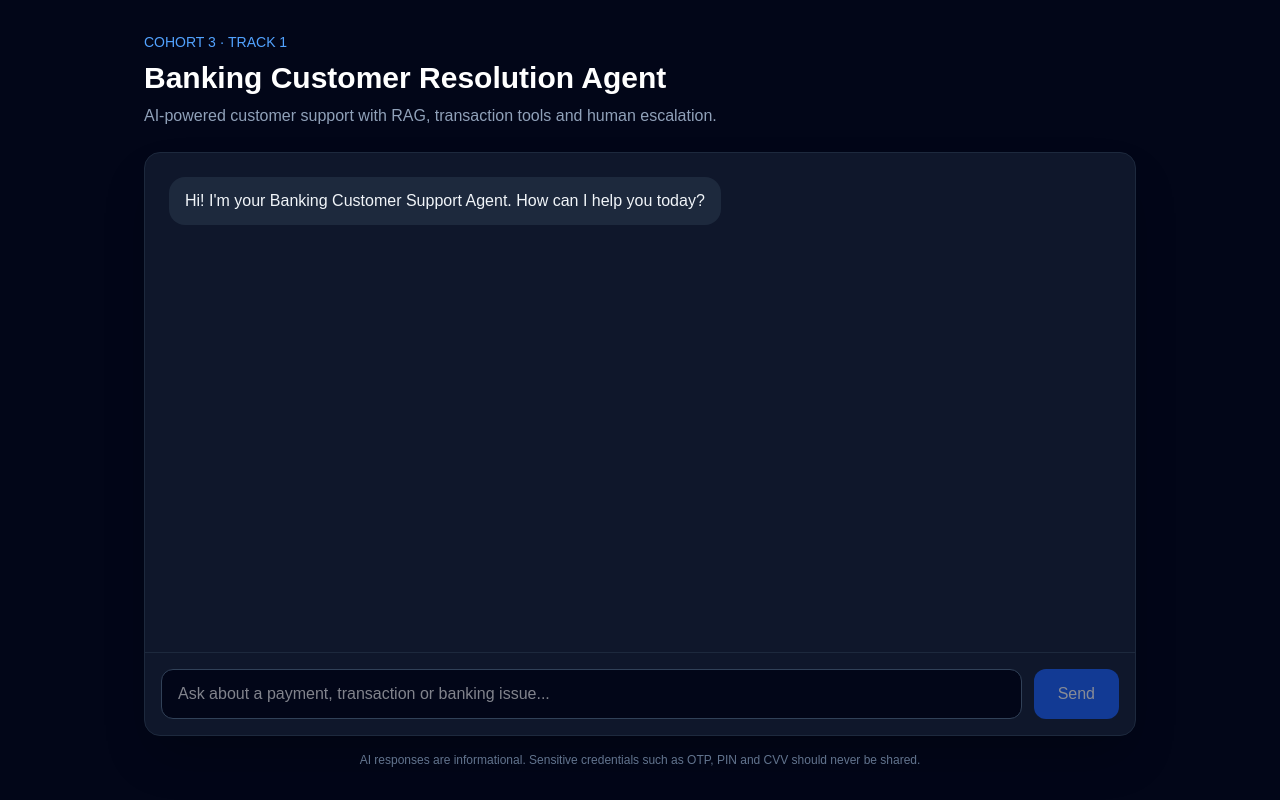
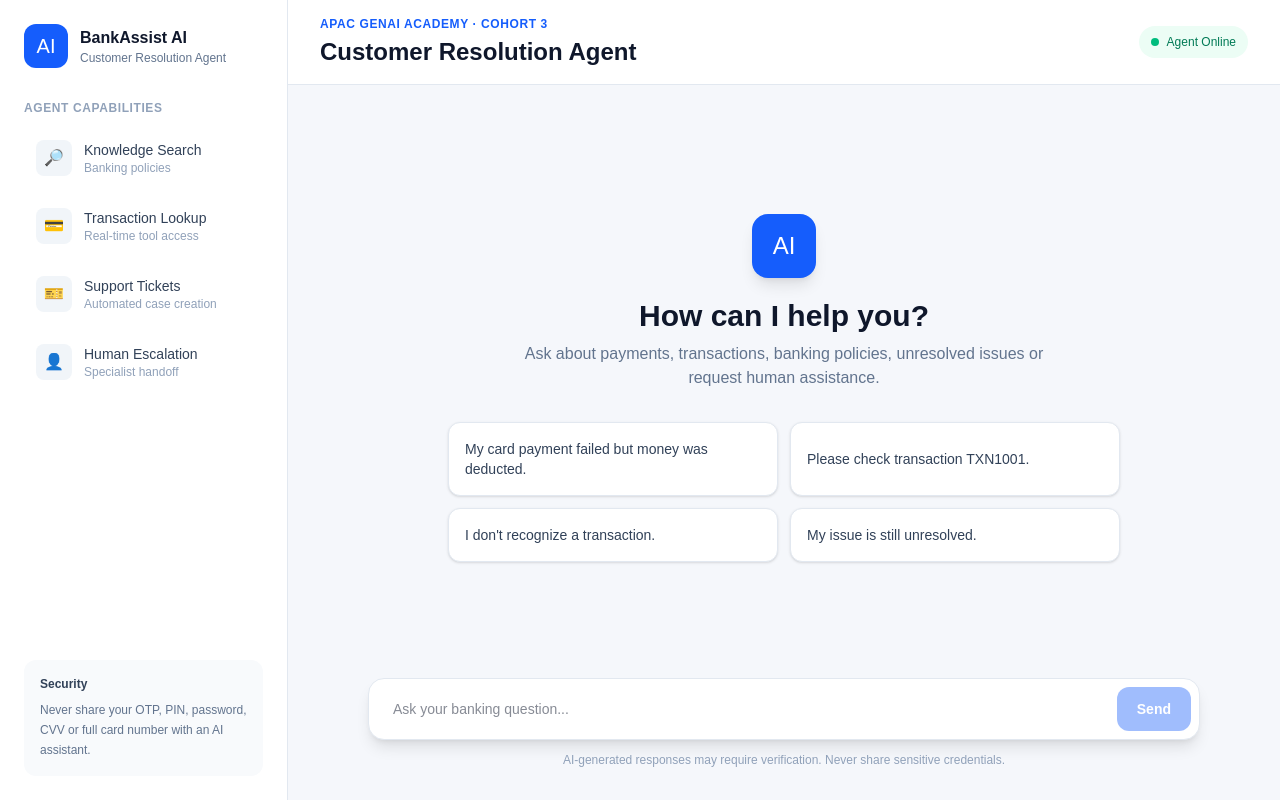
Before and after one commit to balbirkaur/cohort3-track1-customer-facing-ai-agent, a Next.js app in the folder frontend/: page / in a window 1280 px wide. Built offline with nearby package versions, Linux system fonts and the light colour scheme.

Commit message:
feat: complete customer-facing agent UI

```diff
--- a/frontend/src/app/page.tsx
+++ b/frontend/src/app/page.tsx
@@ -10,6 +10,13 @@ type Message = {
 type ApiResponse = {
   response?: unknown;
 };
+
+const suggestions = [
+  "My card payment failed but money was deducted.",
+  "Please check transaction TXN1001.",
+  "I don't recognize a transaction.",
+  "My issue is still unresolved.",
+];
 
 function normalizeResponse(response: unknown): string {
   if (typeof response === "string") {
@@ -45,25 +52,21 @@ function normalizeResponse(response: unknown): string {
 }
 
 export default function Home() {
-  const [messages, setMessages] = useState<Message[]>([
-    {
-      role: "assistant",
-      content:
-        "Hi! I'm your Banking Customer Support Agent. How can I help you today?",
-    },
-  ]);
-
+  const [messages, setMessages] = useState<Message[]>([]);
   const [input, setInput] = useState("");
   const [loading, setLoading] = useState(false);
 
-  async function sendMessage(event: FormEvent<HTMLFormElement>) {
-    event.preventDefault();
+  async function sendMessage(
+    event?: FormEvent<HTMLFormElement>,
+    customMessage?: string
+  ) {
+    event?.preventDefault();
 
-    if (!input.trim() || loading) {
+    const userMessage = customMessage ?? input.trim();
+
+    if (!userMessage || loading) {
       return;
     }
-
-    const userMessage = input.trim();
 
     setMessages((previous) => [
       ...previous,
@@ -108,7 +111,7 @@ export default function Home() {
         },
       ]);
     } catch (error) {
-      console.error("Chat error:", error);
+      console.error(error);
 
       setMessages((previous) => [
         ...previous,
@@ -124,25 +127,126 @@ export default function Home() {
   }
 
   return (
-    <main className="min-h-screen bg-slate-950 text-white">
-      <div className="mx-auto flex min-h-screen max-w-5xl flex-col px-4 py-8">
-        <header className="mb-6">
-          <p className="text-sm font-medium text-blue-400">
-            COHORT 3 · TRACK 1
+    <main className="min-h-screen bg-[#f5f7fb] text-slate-900">
+      <div className="mx-auto flex min-h-screen max-w-7xl">
+        {/* Sidebar */}
+        <aside className="hidden w-72 flex-col border-r border-slate-200 bg-white p-6 lg:flex">
+          <div>
+            <div className="flex items-center gap-3">
+              <div className="flex h-11 w-11 items-center justify-center rounded-xl bg-blue-600 text-xl text-white">
+                AI
+              </div>
+
+              <div>
+                <h2 className="font-bold">BankAssist AI</h2>
+                <p className="text-xs text-slate-500">
+                  Customer Resolution Agent
+                </p>
+              </div>
+            </div>
+
+            <div className="mt-8">
+              <p className="mb-3 text-xs font-semibold uppercase tracking-wider text-slate-400">
+                Agent capabilities
               </p>
 
-          <h1 className="mt-2 text-3xl font-bold">
-            Banking Customer Resolution Agent
+              <div className="space-y-2">
+                <Capability
+                  icon="🔎"
+                  title="Knowledge Search"
+                  text="Banking policies"
+                />
+
+                <Capability
+                  icon="💳"
+                  title="Transaction Lookup"
+                  text="Real-time tool access"
+                />
+
+                <Capability
+                  icon="🎫"
+                  title="Support Tickets"
+                  text="Automated case creation"
+                />
+
+                <Capability
+                  icon="👤"
+                  title="Human Escalation"
+                  text="Specialist handoff"
+                />
+              </div>
+            </div>
+          </div>
+
+          <div className="mt-auto rounded-xl bg-slate-50 p-4">
+            <p className="text-xs font-semibold text-slate-700">
+              Security
+            </p>
+
+            <p className="mt-2 text-xs leading-5 text-slate-500">
+              Never share your OTP, PIN, password, CVV or full
+              card number with an AI assistant.
+            </p>
+          </div>
+        </aside>
+
+        {/* Main */}
+        <section className="flex min-h-screen flex-1 flex-col">
+          {/* Header */}
+          <header className="border-b border-slate-200 bg-white px-5 py-4 sm:px-8">
+            <div className="flex items-center justify-between">
+              <div>
+                <p className="text-xs font-semibold tracking-wider text-blue-600">
+                  APAC GENAI ACADEMY · COHORT 3
+                </p>
+
+                <h1 className="mt-1 text-xl font-bold sm:text-2xl">
+                  Customer Resolution Agent
                 </h1>
+              </div>
 
-          <p className="mt-2 text-slate-400">
-            AI-powered customer support with RAG, transaction
-            tools and human escalation.
-          </p>
+              <div className="flex items-center gap-2 rounded-full bg-emerald-50 px-3 py-2 text-xs font-medium text-emerald-700">
+                <span className="h-2 w-2 rounded-full bg-emerald-500" />
+                Agent Online
+              </div>
+            </div>
           </header>
 
-        <section className="flex flex-1 flex-col overflow-hidden rounded-2xl border border-slate-800 bg-slate-900 shadow-2xl">
-          <div className="flex-1 space-y-4 overflow-y-auto p-6">
+          {/* Chat */}
+          <div className="flex flex-1 flex-col">
+            <div className="mx-auto flex w-full max-w-4xl flex-1 flex-col px-5 py-8 sm:px-8">
+              {messages.length === 0 ? (
+                <div className="flex flex-1 flex-col items-center justify-center">
+                  <div className="flex h-16 w-16 items-center justify-center rounded-2xl bg-blue-600 text-2xl text-white shadow-lg">
+                    AI
+                  </div>
+
+                  <h2 className="mt-5 text-center text-3xl font-bold">
+                    How can I help you?
+                  </h2>
+
+                  <p className="mt-2 max-w-xl text-center text-slate-500">
+                    Ask about payments, transactions, banking
+                    policies, unresolved issues or request human
+                    assistance.
+                  </p>
+
+                  <div className="mt-8 grid w-full max-w-2xl gap-3 sm:grid-cols-2">
+                    {suggestions.map((suggestion) => (
+                      <button
+                        key={suggestion}
+                        onClick={() => sendMessage(undefined, suggestion)}
+                        className="rounded-xl border border-slate-200 bg-white p-4 text-left text-sm shadow-sm transition hover:border-blue-300 hover:shadow-md"
+                      >
+                        <span className="text-slate-700">
+                          {suggestion}
+                        </span>
+                      </button>
+                    ))}
+                  </div>
+                </div>
+              ) : (
+                <div className="flex-1 space-y-5 overflow-y-auto pb-6">
                   {messages.map((message, index) => (
                     <div
                       key={index}
@@ -153,10 +257,10 @@ export default function Home() {
                       }`}
                     >
                       <div
-                  className={`max-w-[80%] rounded-2xl px-4 py-3 ${
+                        className={`max-w-[85%] rounded-2xl px-5 py-4 text-sm leading-6 ${
                           message.role === "user"
                             ? "bg-blue-600 text-white"
-                      : "bg-slate-800 text-slate-100"
+                            : "border border-slate-200 bg-white text-slate-700 shadow-sm"
                         }`}
                       >
                         {message.content}
@@ -166,43 +270,77 @@ export default function Home() {
 
                   {loading && (
                     <div className="flex justify-start">
-                <div className="rounded-2xl bg-slate-800 px-4 py-3 text-slate-400">
-                  Agent is thinking...
+                      <div className="rounded-2xl border border-slate-200 bg-white px-5 py-4 text-sm text-slate-500 shadow-sm">
+                        <span className="animate-pulse">
+                          Agent is analyzing your request...
+                        </span>
                       </div>
                     </div>
                   )}
                 </div>
+              )}
 
+              {/* Input */}
               <form
                 onSubmit={sendMessage}
-            className="border-t border-slate-800 p-4"
+                className="mt-5"
               >
-            <div className="flex gap-3">
+                <div className="flex items-center gap-3 rounded-2xl border border-slate-200 bg-white p-2 shadow-lg">
                   <input
                     value={input}
                     onChange={(event) =>
                       setInput(event.target.value)
                     }
-                placeholder="Ask about a payment, transaction or banking issue..."
-                className="flex-1 rounded-xl border border-slate-700 bg-slate-950 px-4 py-3 outline-none focus:border-blue-500"
+                    placeholder="Ask your banking question..."
+                    className="flex-1 bg-transparent px-4 py-3 text-sm outline-none"
                   />
 
                   <button
                     type="submit"
                     disabled={loading || !input.trim()}
-                className="rounded-xl bg-blue-600 px-6 py-3 font-medium hover:bg-blue-500 disabled:cursor-not-allowed disabled:opacity-50"
+                    className="rounded-xl bg-blue-600 px-5 py-3 text-sm font-semibold text-white transition hover:bg-blue-700 disabled:cursor-not-allowed disabled:opacity-40"
                   >
                     Send
                   </button>
                 </div>
+
+                <p className="mt-3 text-center text-xs text-slate-400">
+                  AI-generated responses may require verification.
+                  Never share sensitive credentials.
+                </p>
               </form>
+            </div>
+          </div>
         </section>
-
-        <footer className="mt-4 text-center text-xs text-slate-500">
-          AI responses are informational. Sensitive credentials
-          such as OTP, PIN and CVV should never be shared.
-        </footer>
       </div>
     </main>
   );
 }
+
+function Capability({
+  icon,
+  title,
+  text,
+}: {
+  icon: string;
+  title: string;
+  text: string;
+}) {
+  return (
+    <div className="flex items-center gap-3 rounded-xl p-3 transition hover:bg-slate-50">
+      <div className="flex h-9 w-9 items-center justify-center rounded-lg bg-slate-100">
+        {icon}
+      </div>
+
+      <div>
+        <p className="text-sm font-medium text-slate-700">
+          {title}
+        </p>
+
+        <p className="text-xs text-slate-400">
+          {text}
+        </p>
+      </div>
+    </div>
+  );
+}
```
Lines whose indentation alone changed are shown as unchanged.
